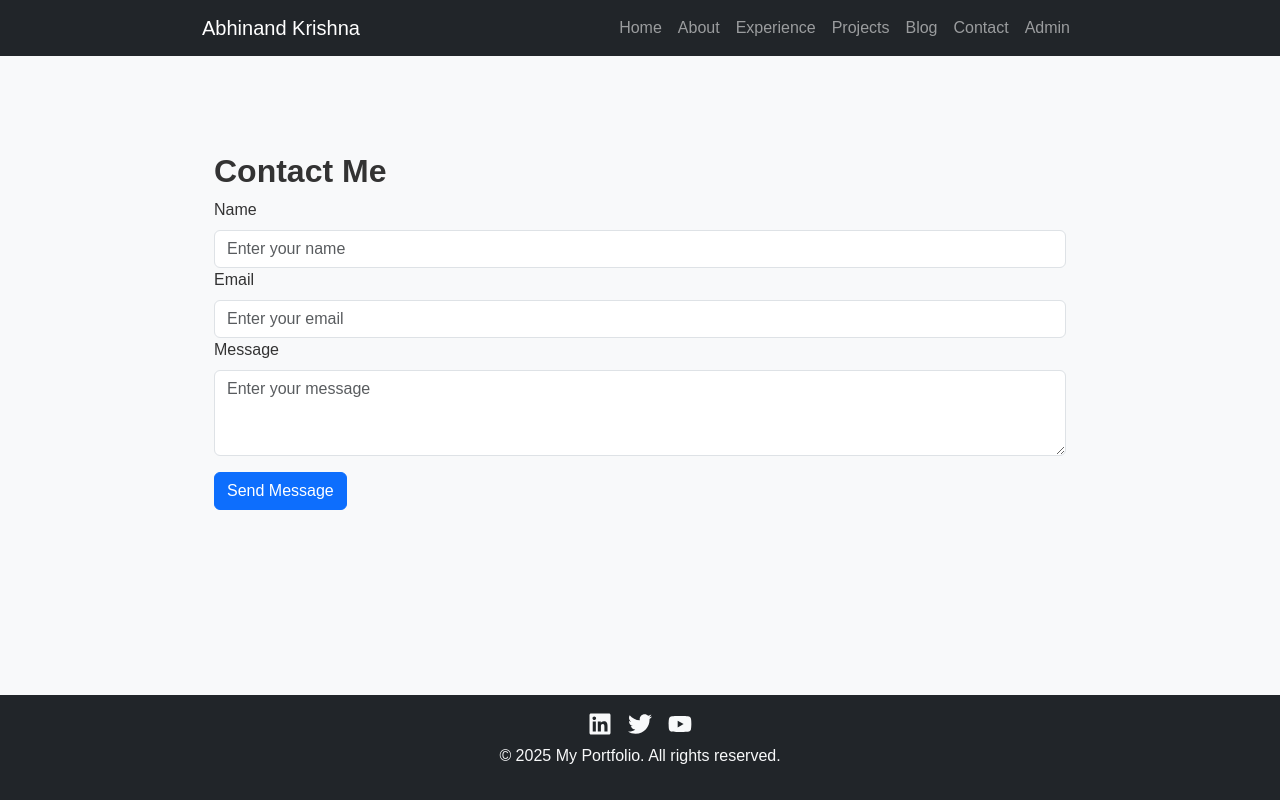
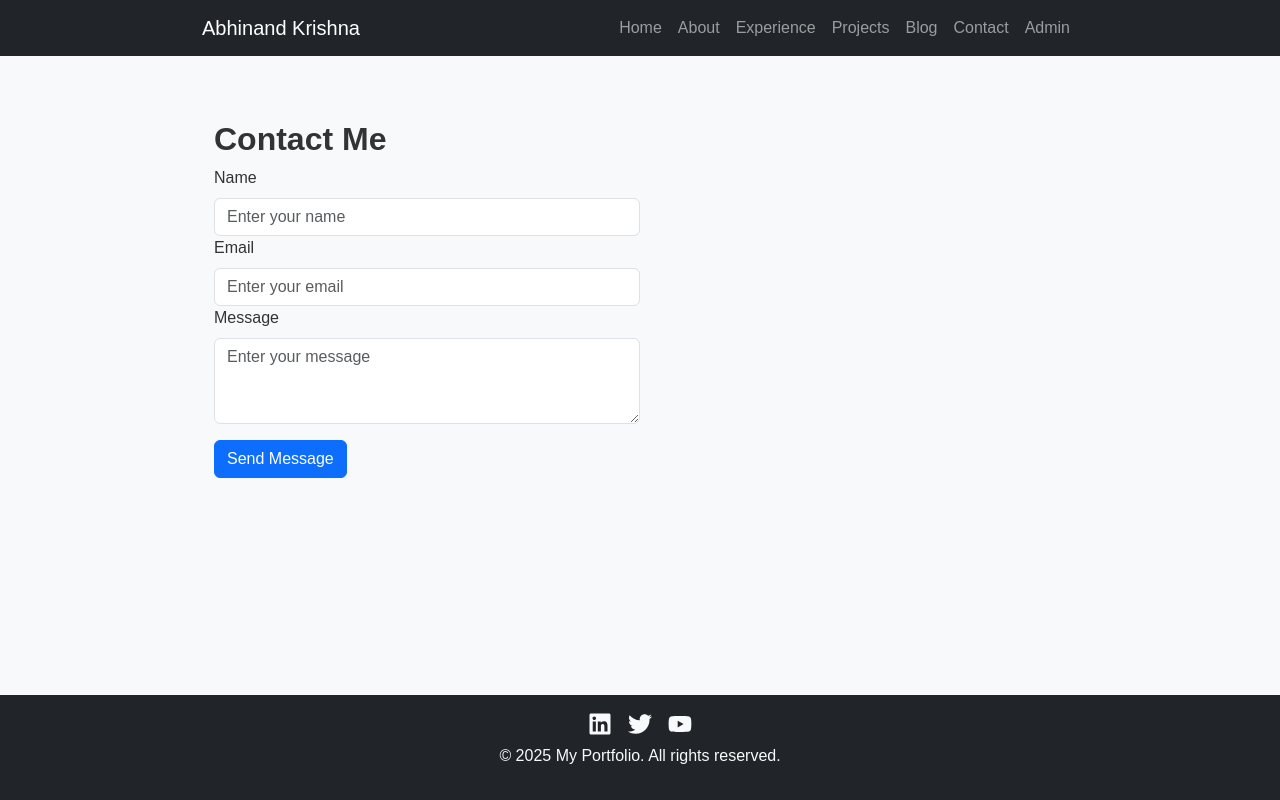
Before and after one commit to abhinandkrishna20/abhinandkrishna, a React (Create React App) app: page /contact in a window 1280 px wide. Built offline with nearby package versions, Linux system fonts and the light colour scheme.

Commit message:
readme updated

```diff
--- a/src/components/Contact.jsx
+++ b/src/components/Contact.jsx
@@ -4,10 +4,10 @@ import { Container, Form, Button } from 'react-bootstrap';
 
 function Contact() {
   return (
-    <Container className="mt-5">
+    <Container className="mt-3">
       <h2>Contact Me</h2>
-      <Form>
-        <Form.Group controlId="formName">
+      <Form className='col-6'>
+        <Form.Group controlId="formName ">
           <Form.Label>Name</Form.Label>
           <Form.Control type="text" placeholder="Enter your name" />
         </Form.Group>
```
